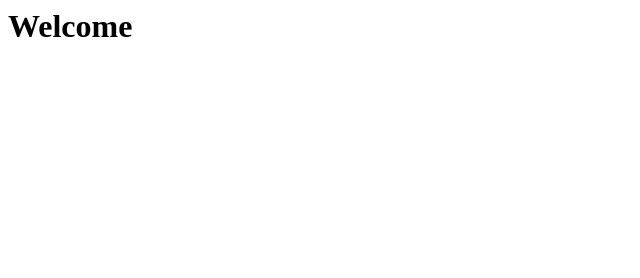
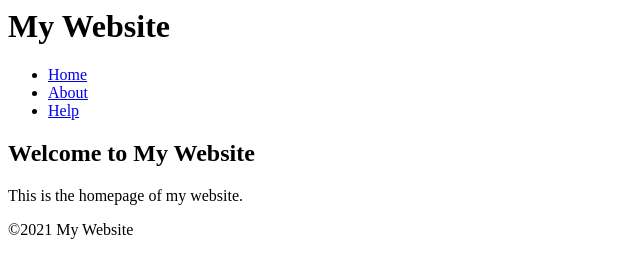
Before and after one commit to TheRealDigitalMaster/therealdigitalmaste, a plain HTML site: page index.html in a window 1280 px wide. Shown: the whole page, without its empty margins (0-640 px from the left). Drawn offline with Linux system fonts and the light colour scheme.

Commit message:
Update index.html

```diff
--- a/index.html
+++ b/index.html
@@ -2,5 +2,28 @@
   <head><title>Home</title>
     <link href="icon_512.png" rel="icon" />
   </head>
-  <body><h1>Welcome</h1></body>
+	<meta charset="UTF-8">
+	<meta name="viewport" content="width=device-width, initial-scale=1.0">
+	<link rel="stylesheet" type="text/css" href="style.css">
+<body>
+	<header>
+		<h1>My Website</h1>
+		<nav>
+			<ul>
+				<li><a href="index.html">Home</a></li>
+				<li><a href="about.html">About</a></li>
+				<li><a href="help.html">Help</a></li>
+			</ul>
+		</nav>
+	</header>
+	<main>
+		<section>
+			<h2>Welcome to My Website</h2>
+			<p>This is the homepage of my website.</p>
+		</section>
+	</main>
+	<footer>
+		<p>&copy;2021 My Website</p>
+	</footer>
+</body>
 </html>
```
